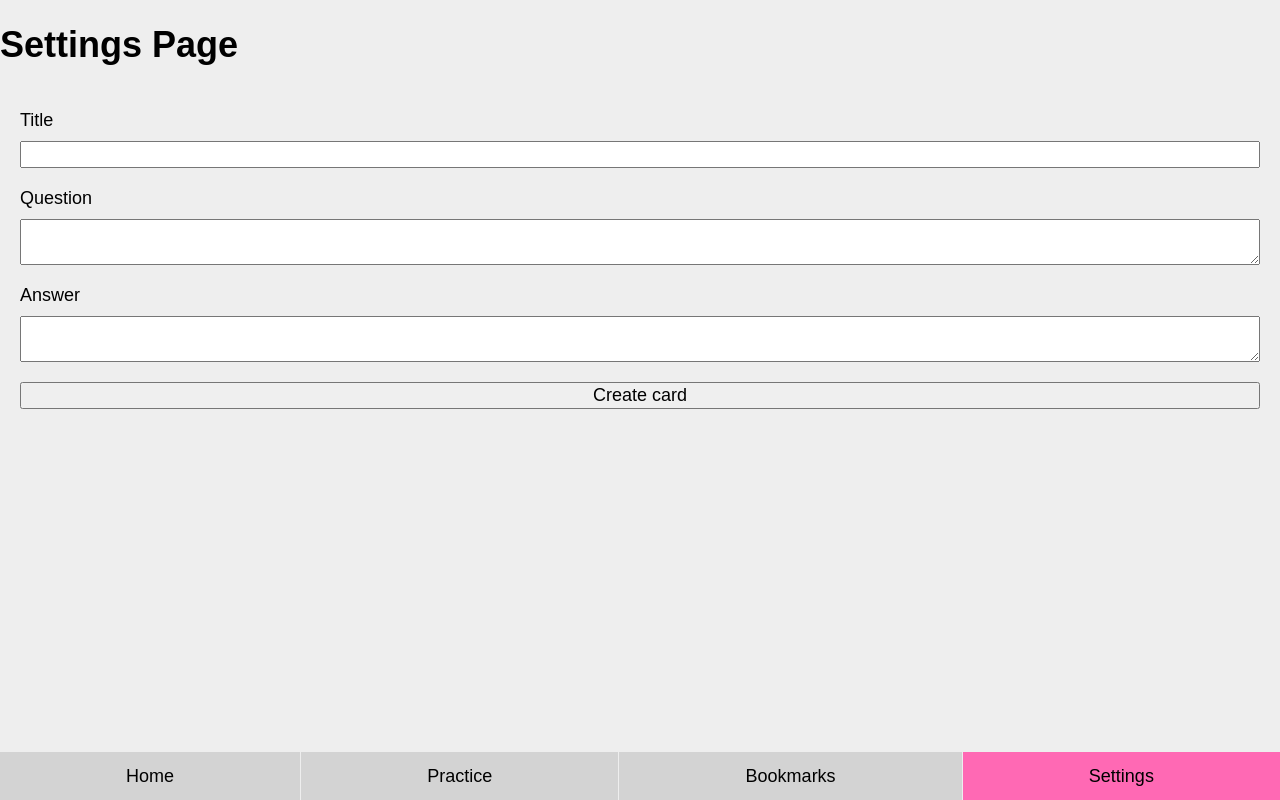
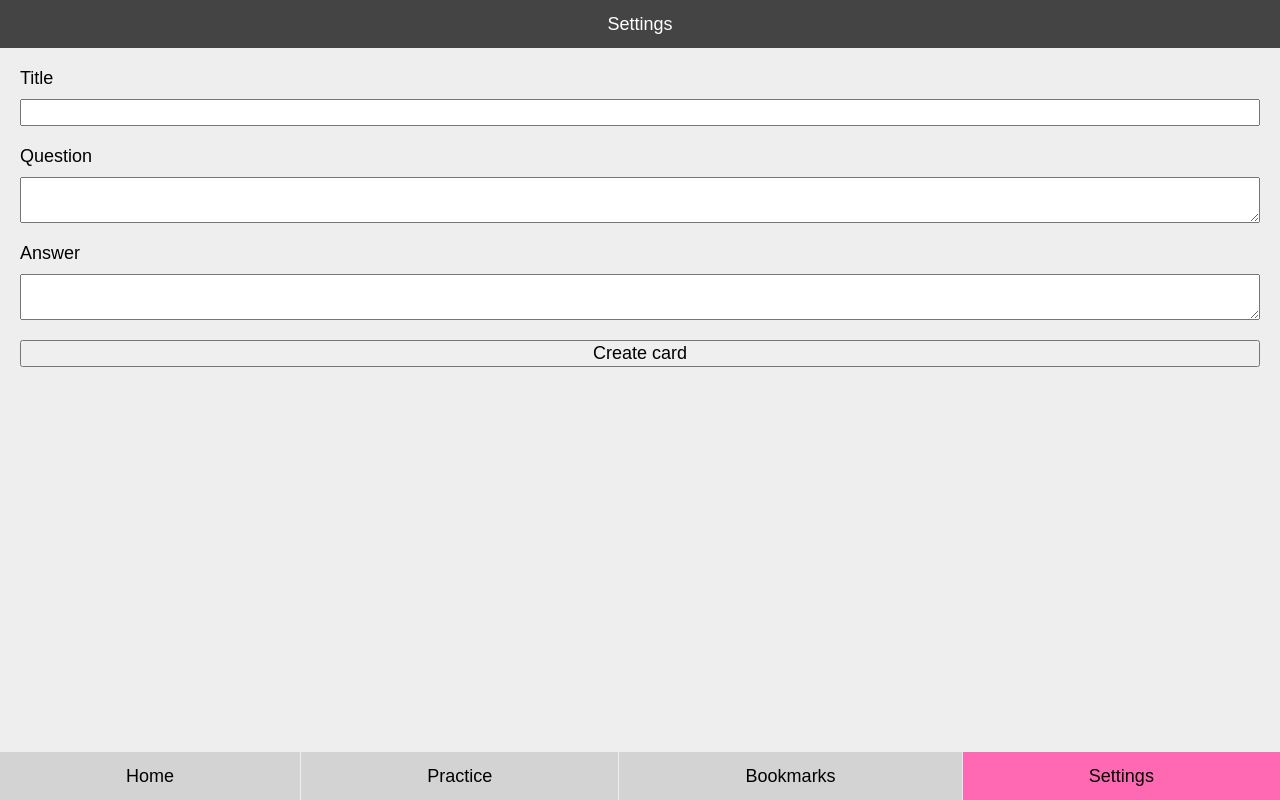
Before and after one commit to katklat/flashcards, a React (Create React App) app: page /settings in a window 1280 px wide. Built offline with nearby package versions, Linux system fonts and the light colour scheme; no server answers.

Commit message:
Extract Page, improve styling

```diff
--- a/package.json
+++ b/package.json
@@ -5,9 +5,8 @@
     "email": "jerry@badabam.de"
   },
   "version": "0.1.0",
-  "proxy": "http://localhost:4000",
+  "proxy": "http://localhost:3333",
   "private": true,
-  "proxy": "http://localhost:3333",
   "dependencies": {
     "cors": "2.8.5",
     "express": "4.17.1",
--- a/src/App.js
+++ b/src/App.js
@@ -24,7 +24,7 @@ export default function App() {
           <Route exact path="/" component={HomePage} />
           <Route path="/practice" component={PracticePage} />
           <Route path="/bookmarks" component={BookmarksPage} />
-          <Route path="/settings" render={() => <SettingsPage onSubmit={createCard} />} />
+          <Route path="/settings" render={() => <SettingsPage title="Settings" onSubmit={createCard} />} />
         </Switch>
         <Navigation />
       </AppStyled>
--- a/src/CardPage.js
+++ b/src/CardPage.js
@@ -1,28 +1,19 @@
 import React from 'react'
 import styled from 'styled-components/macro'
 import Card from './Card'
-import PageStyled from './PageStyled'
+import Page from './Page'
 
 export default function CardPage({ cards, title, onBookmarkClick }) {
   return (
-    <PageStyled>
-      <Header>{title}</Header>
+    <Page title={title}>
       <Scroller>
         {cards.map(card => (
           <Card key={card._id} {...card} onBookmarkClick={() => onBookmarkClick(card)} />
         ))}
       </Scroller>
-    </PageStyled>
+    </Page>
   )
 }
-
-const Header = styled.header`
-  display: flex;
-  justify-content: center;
-  align-items: center;
-  background: #444;
-  color: white;
-`
 
 const Scroller = styled.div`
   display: grid;
--- /dev/null
+++ b/src/Page.js
@@ -0,0 +1,25 @@
+import React from 'react'
+import styled from 'styled-components/macro'
+
+export default function Page({ title, children }) {
+  return (
+    <PageStyled>
+      <Header>{title}</Header>
+      {children}
+    </PageStyled>
+  )
+}
+
+const PageStyled = styled.main`
+  display: grid;
+  grid-template-rows: 48px auto;
+  align-content: flex-start;
+  overflow: auto;
+`
+const Header = styled.header`
+  display: flex;
+  justify-content: center;
+  align-items: center;
+  background: #444;
+  color: white;
+`
--- a/src/PageStyled.js
+++ /dev/null
@@ -1,8 +0,0 @@
-import styled from 'styled-components/macro'
-
-export default styled.main`
-  display: grid;
-  grid-template-rows: 48px auto;
-  align-content: flex-start;
-  overflow: auto;
-`
--- a/src/SettingsPage.js
+++ b/src/SettingsPage.js
@@ -1,17 +1,20 @@
 import React from 'react'
 import styled from 'styled-components/macro'
+import Page from './Page'
 
-export default function SettingsPage({ onSubmit }) {
+export default function SettingsPage({ onSubmit, title }) {
   function handleSubmit(event) {
     event.preventDefault()
-    const formData = new FormData(event.target)
+    const form = event.target
+    const formData = new FormData(form)
     const data = Object.fromEntries(formData)
     onSubmit(data)
+    form.reset()
+    form.title.focus()
   }
 
   return (
-    <main>
-      <h1>Settings Page</h1>
+    <Page title={title}>
       <FormStyled onSubmit={handleSubmit}>
         <LabelStyled>
           Title
@@ -27,7 +30,7 @@ export default function SettingsPage({ onSubmit }) {
         </LabelStyled>
         <button>Create card</button>
       </FormStyled>
-    </main>
+    </Page>
   )
 }
 
```
Also changed, not shown: 1 other file (tests, documents, lock files or other folders).
